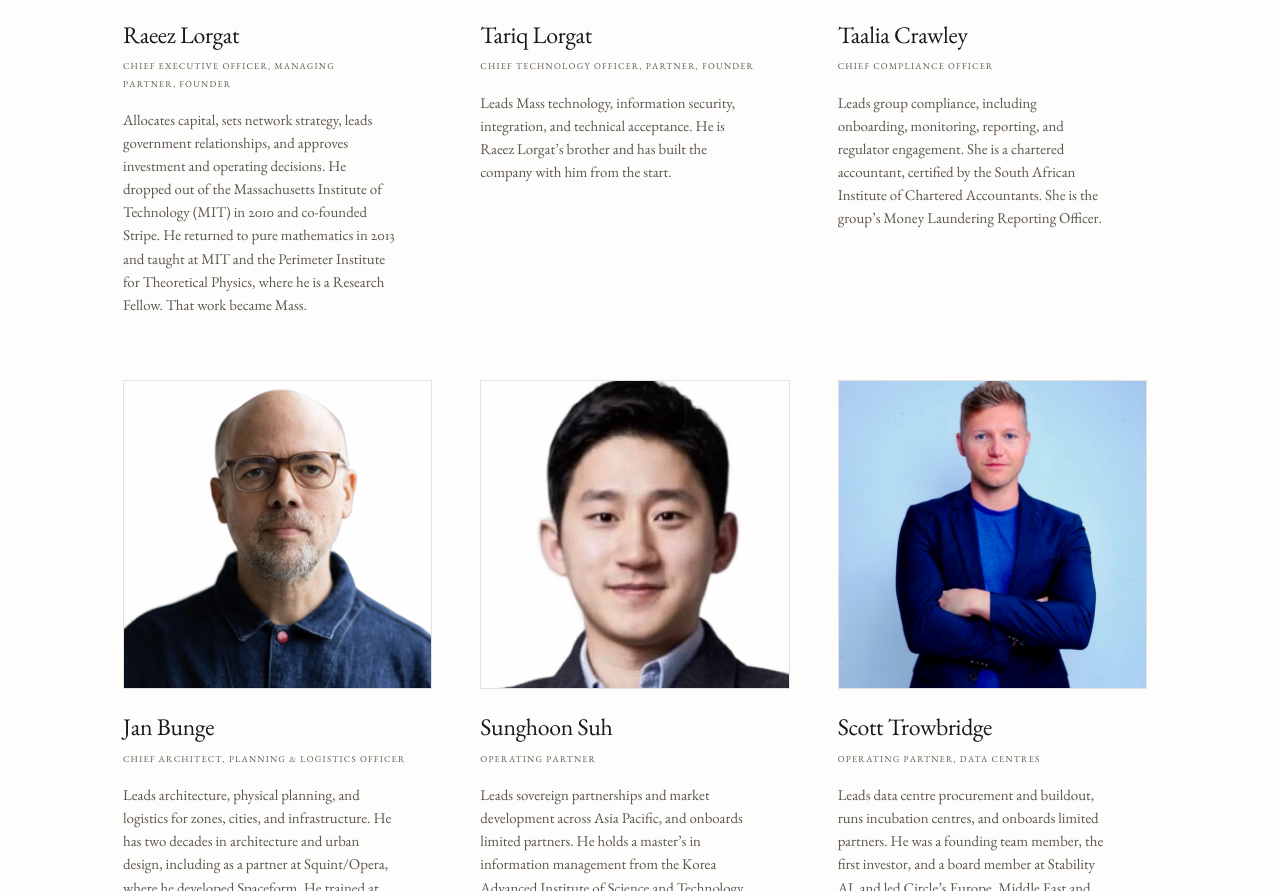
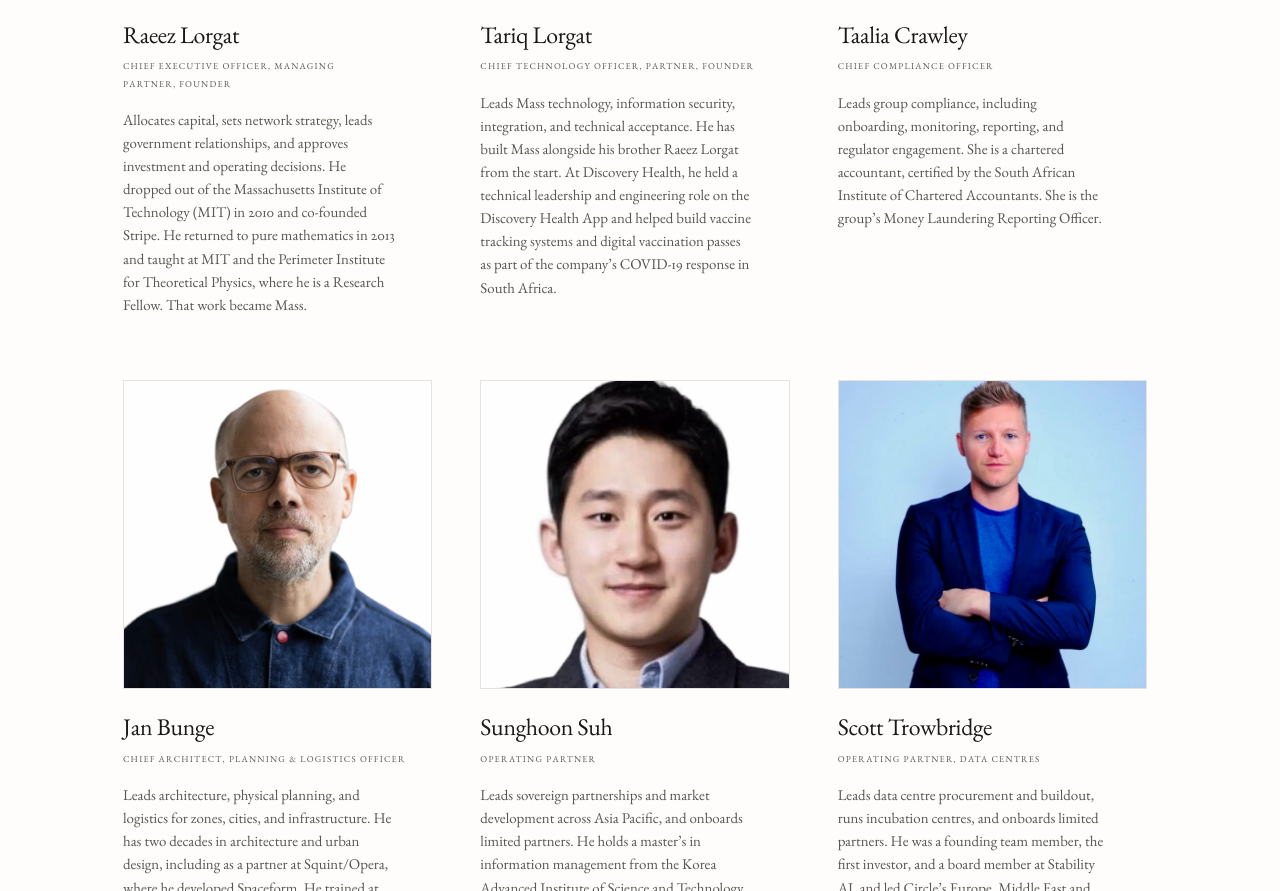
Before and after one commit to momentum-sez/momentum.inc, a plain HTML site: page team.html in a window 1280 px wide. Shown: the part 942-1833 px from the top of the page. Drawn offline with nearby package versions, Linux system fonts and the light colour scheme; a web font is replaced by a local one.

Commit message:
Update Tariq Lorgat team biography

```diff
--- a/team.html
+++ b/team.html
@@ -128,7 +128,7 @@
                             <div class="team-portrait" data-initials="TL"><img src="/team/tariq-lorgat.jpg" alt="Tariq Lorgat" width="640" height="640" loading="lazy"></div>
                             <h2 class="team-card-name">Tariq Lorgat</h2>
                             <p class="team-card-role">Chief Technology Officer, Partner, Founder</p>
-                            <p class="team-card-bio">Leads Mass technology, information security, integration, and technical acceptance. He is Raeez Lorgat&rsquo;s brother and has built the company with him from the start.</p>
+                            <p class="team-card-bio">Leads Mass technology, information security, integration, and technical acceptance. He has built Mass alongside his brother Raeez Lorgat from the start. At Discovery Health, he held a technical leadership and engineering role on the Discovery Health App and helped build vaccine tracking systems and digital vaccination passes as part of the company&rsquo;s COVID-19 response in South Africa.</p>
                         </div>
 
                         <div class="team-card">
```
